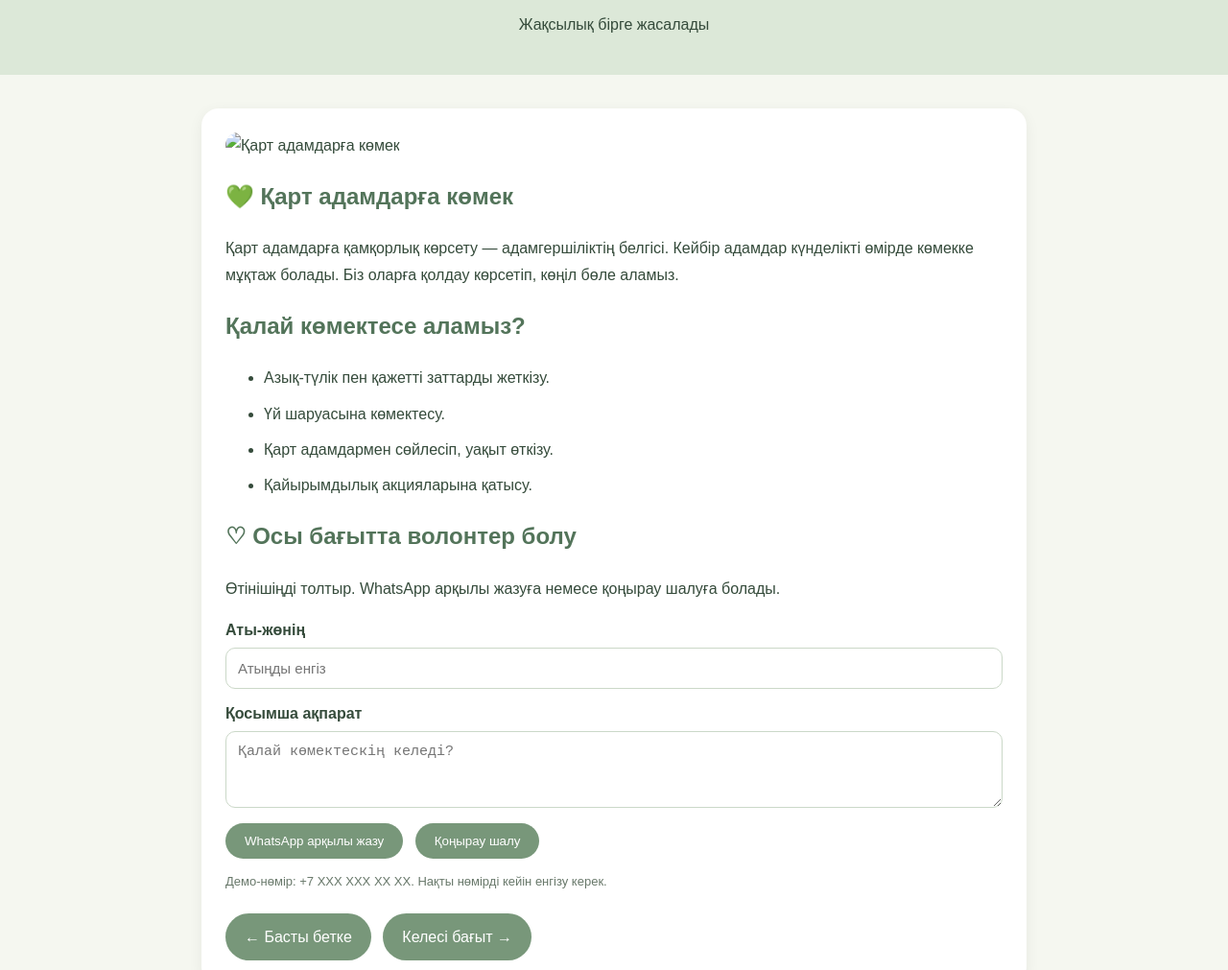
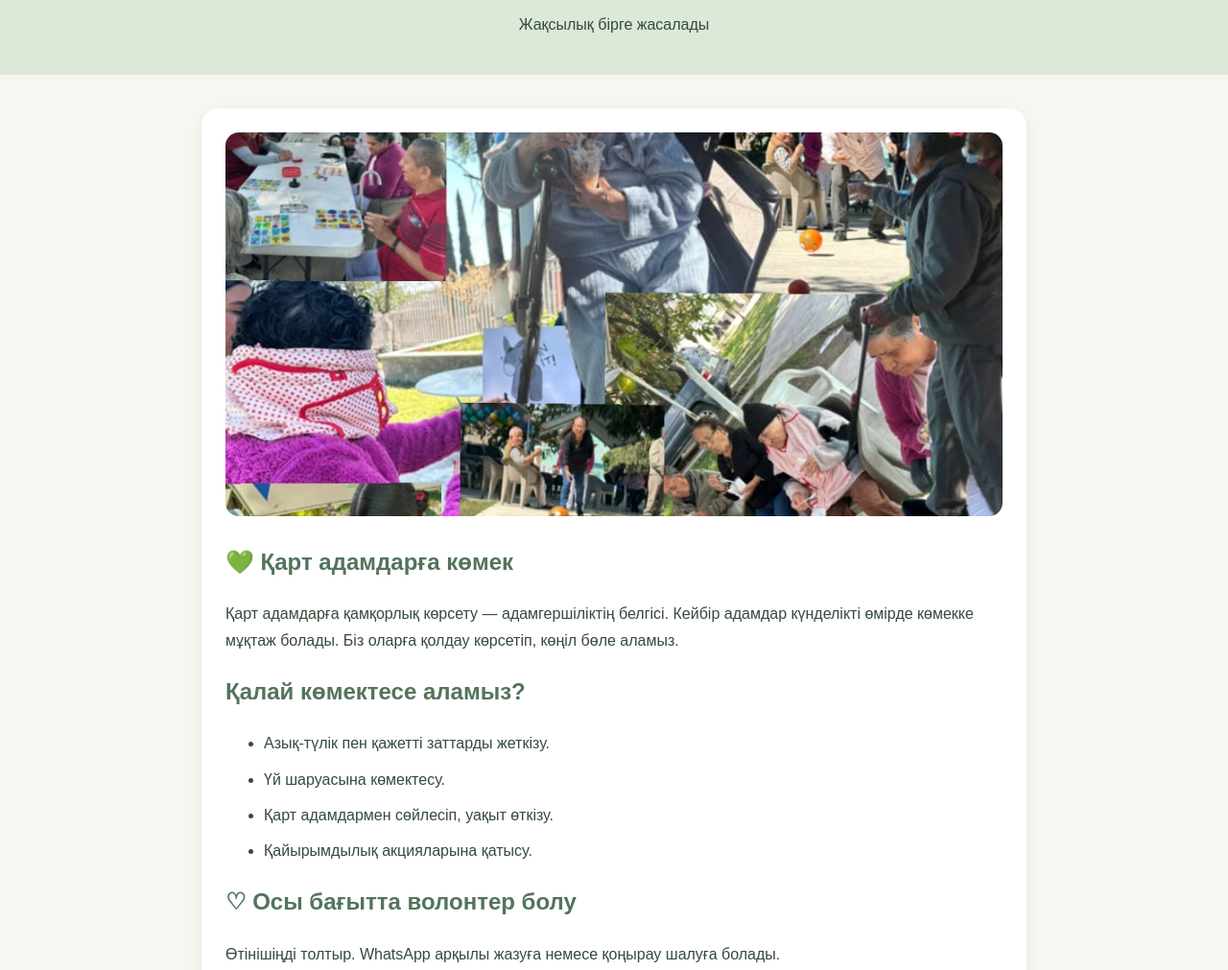
Before and after one commit to dilyarakerimzhanova/Qamqor, a plain HTML site: page elderly.html in a window 1280 px wide. Shown: the part 80-1091 px from the top of the page at 96% size. Drawn offline with Linux system fonts and the light colour scheme.

Commit message:
Update elderly.html

```diff
--- a/elderly.html
+++ b/elderly.html
@@ -28,7 +28,7 @@ footer{text-align:center;padding:20px;color:#667766}
 <header><h1>♡ Qamqor</h1><p>Жақсылық бірге жасалады</p></header>
 <main>
 <div class="content">
-<img src="images/elderly.jpg" alt="Қарт адамдарға көмек">
+<img src="elderly.jpg" alt="Қарт адамдарға көмек">
 <h2>💚 Қарт адамдарға көмек</h2>
 <p>Қарт адамдарға қамқорлық көрсету — адамгершіліктің белгісі.
 Кейбір адамдар күнделікті өмірде көмекке мұқтаж болады.
@@ -51,7 +51,7 @@ footer{text-align:center;padding:20px;color:#667766}
 <button class="button" type="button" onclick="sendWhatsApp()">WhatsApp арқылы жазу</button>
 <button class="button" type="button" onclick="callVolunteer()">Қоңырау шалу</button>
 </form>
-<p class="note">Демо-нөмір: +7 XXX XXX XX XX. Нақты нөмірді кейін енгізу керек.</p>
+<p class="note">Демо-нөмір: +7 777 121 76 02.</p>
 <a class="button" href="index.html">← Басты бетке</a>
 <a class="button" href="nature.html">Келесі бағыт →</a>
 </div>
```
